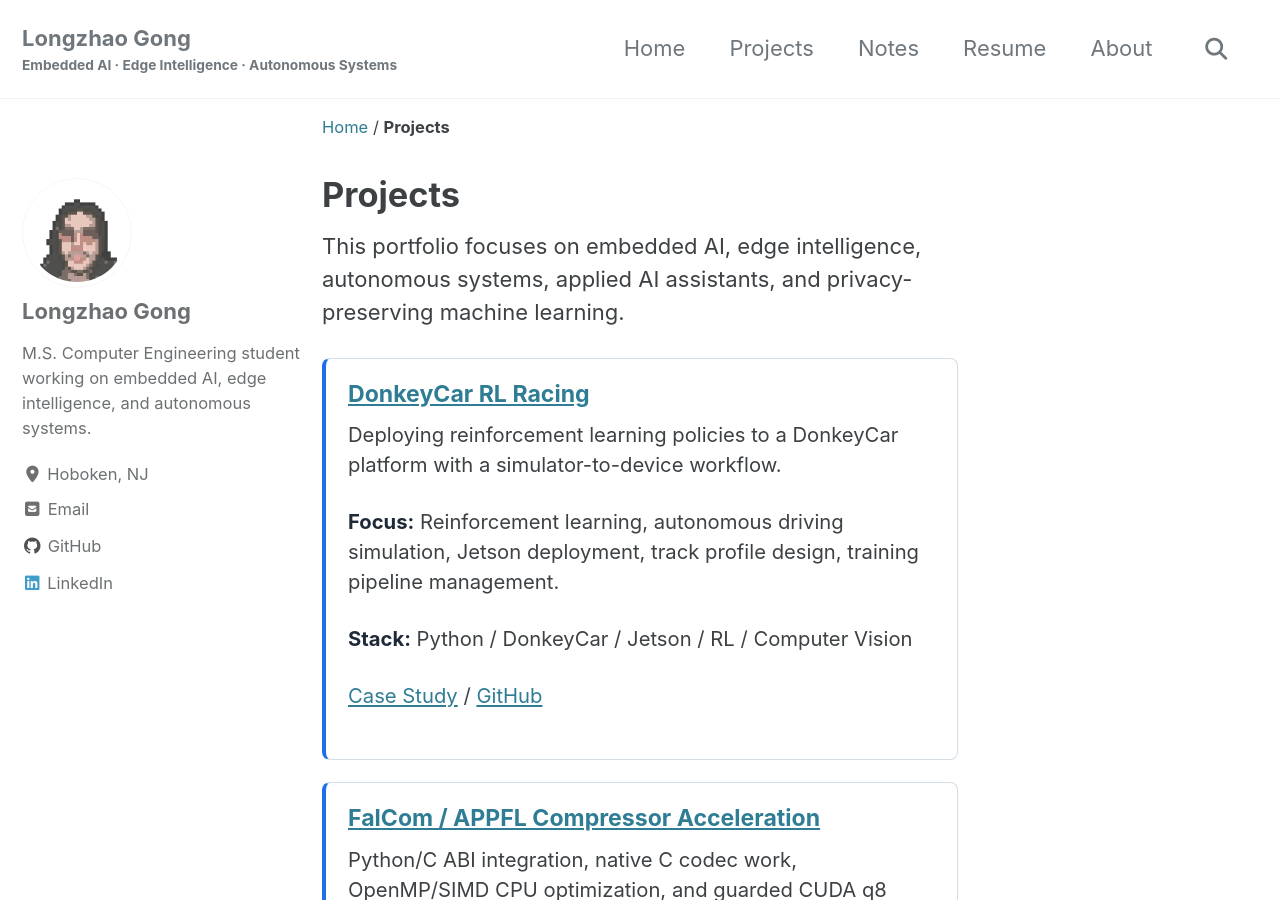
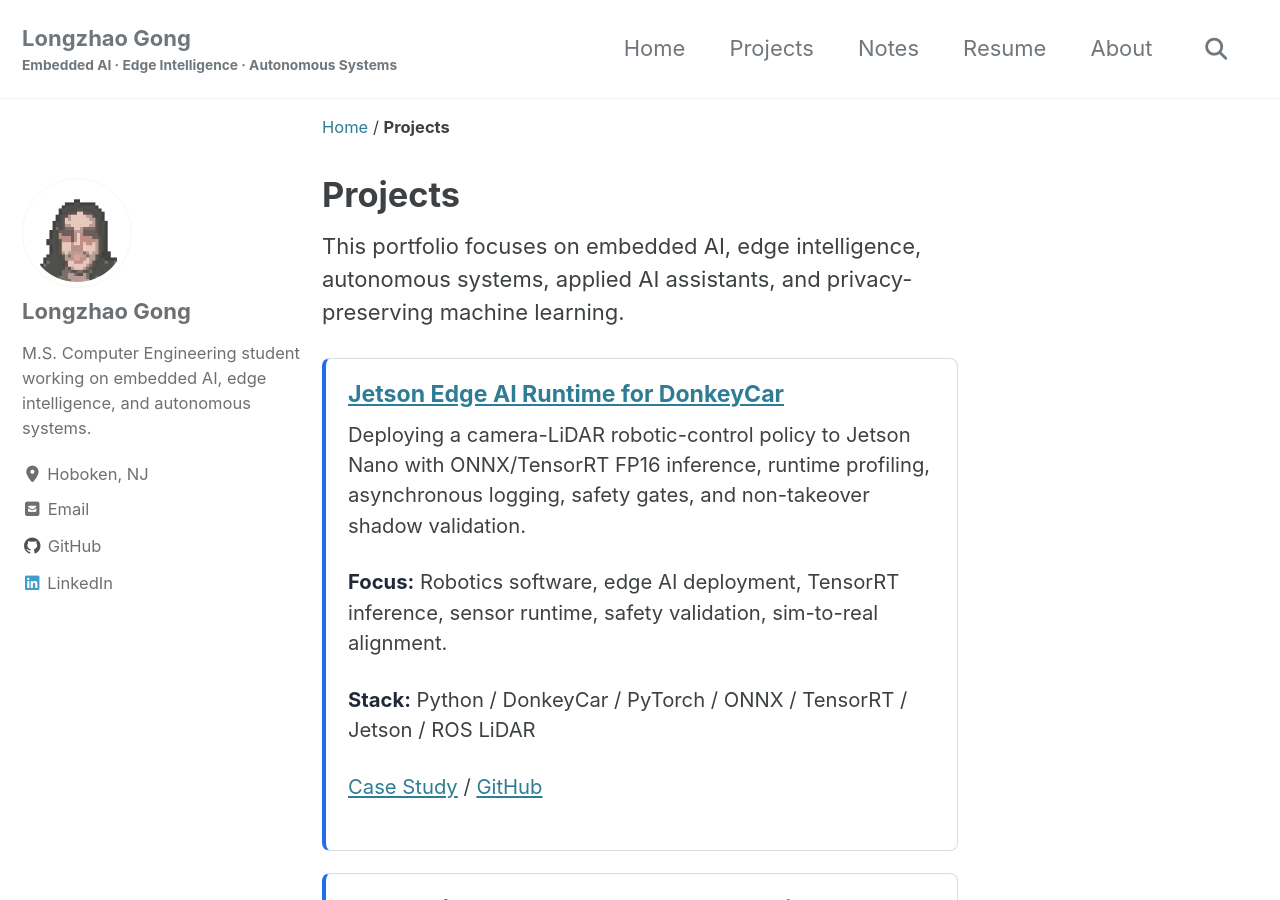
Before and after one commit to Gonglz/gonglz.github.io, a Jekyll site: the page built from _pages/projects.md, in a window 1280 px wide and 900 px high. Built offline with Jekyll 4.4.1, drawn with Linux system fonts in a browser that asks for light colours; cached includes are drawn as plain includes.

Commit message:
site: sharpen DonkeyCar project listing

```diff
--- a/_pages/projects.md
+++ b/_pages/projects.md
@@ -9,13 +9,13 @@ This portfolio focuses on embedded AI, edge intelligence, autonomous systems, ap
 
 <section class="portfolio-card" markdown="1">
 
-### [DonkeyCar RL Racing](/projects/donkeycar-rl-racing/)
+### [Jetson Edge AI Runtime for DonkeyCar](/projects/donkeycar-rl-racing/)
 
-Deploying reinforcement learning policies to a DonkeyCar platform with a simulator-to-device workflow.
+Deploying a camera-LiDAR robotic-control policy to Jetson Nano with ONNX/TensorRT FP16 inference, runtime profiling, asynchronous logging, safety gates, and non-takeover shadow validation.
 
-**Focus:** Reinforcement learning, autonomous driving simulation, Jetson deployment, track profile design, training pipeline management.
+**Focus:** Robotics software, edge AI deployment, TensorRT inference, sensor runtime, safety validation, sim-to-real alignment.
 
-**Stack:** Python / DonkeyCar / Jetson / RL / Computer Vision
+**Stack:** Python / DonkeyCar / PyTorch / ONNX / TensorRT / Jetson / ROS LiDAR
 
 [Case Study](/projects/donkeycar-rl-racing/) / [GitHub](https://github.com/Gonglz/DonkeyCar-RL-Racing)
 
```
